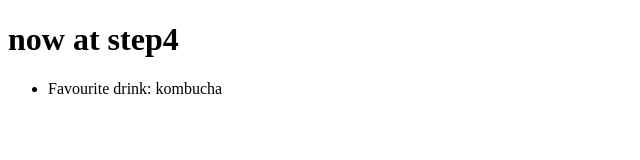
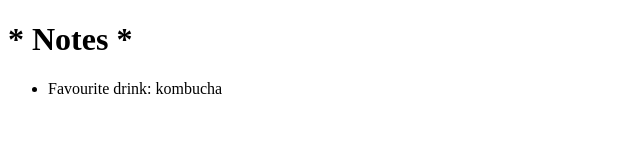
Before and after one commit to Mrtly/Notes-js, a plain HTML site: page index.html in a window 1280 px wide. Shown: the whole page, without its empty margins (0-640 px from the left). Drawn offline with Linux system fonts and the light colour scheme.

Commit message:
update readme

```diff
--- a/index.html
+++ b/index.html
@@ -4,7 +4,8 @@
 <title>Notes</title>
 </head>
 <body>
-<h1> now at step4</h1>
+
+<h1> * Notes * </h1>
 <div id="app">hello</div>
 
 <script src="tests/assert.js"></script>
@@ -17,6 +18,5 @@
 <script src="tests/note-list-view-test.js"></script>
 <script src="tests/note-controller-test.js"></script>
 
-
 </body>
 </html>
```
Also changed, not shown: 1 other file.
